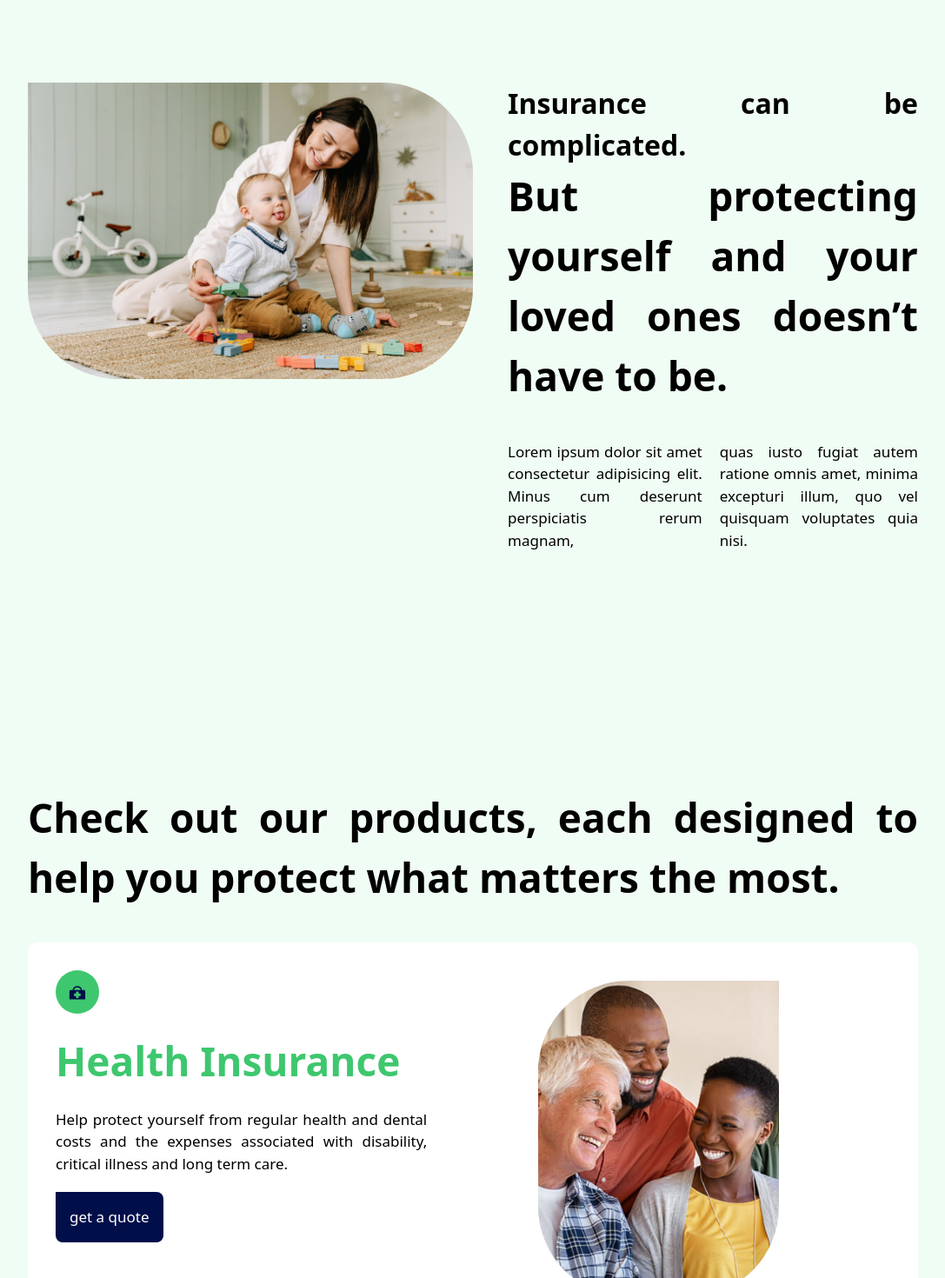
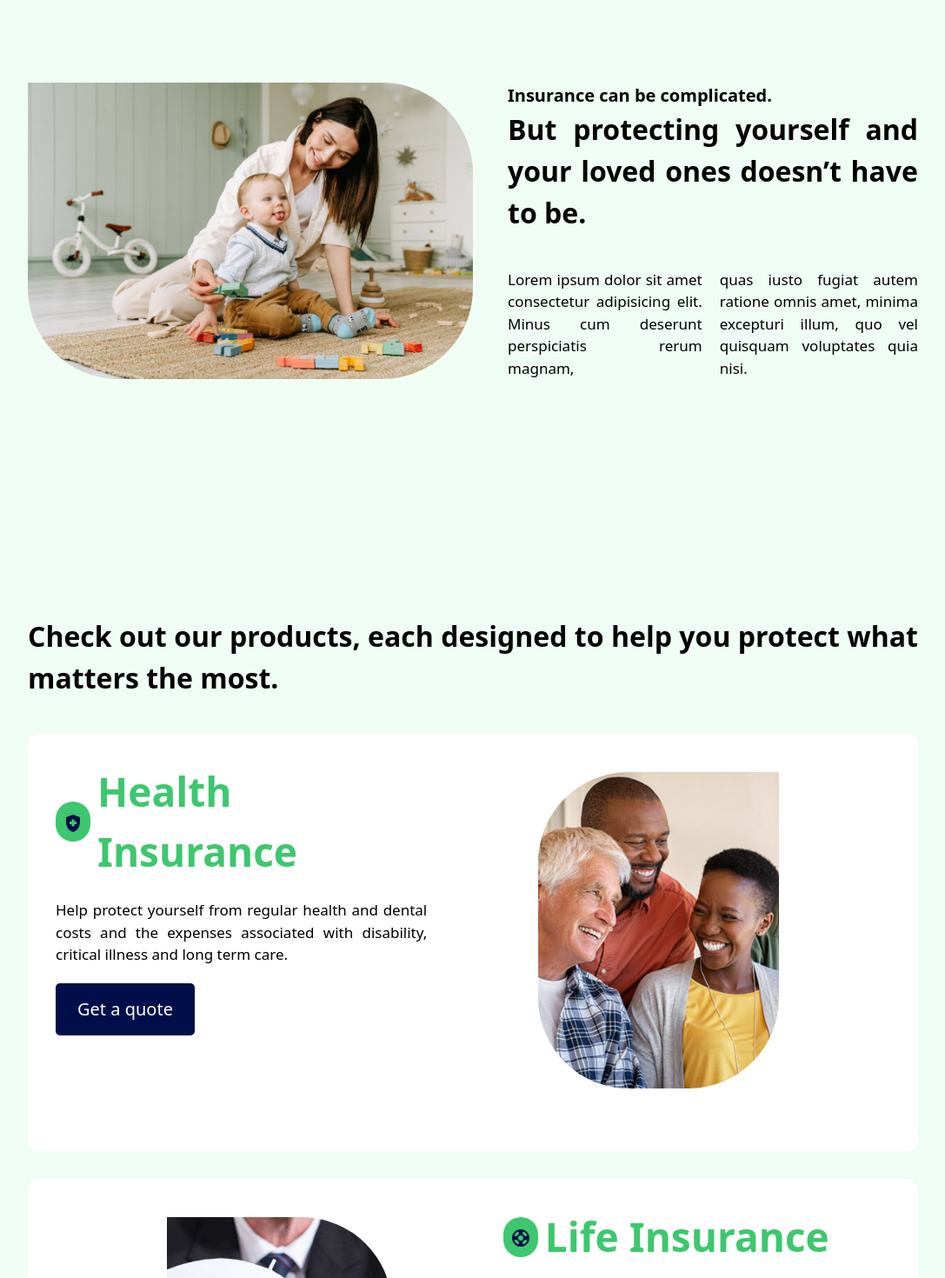
Before and after one commit to tejinder-pal-singh/universalInsurance, a React (Vite) app: page /services in a window 1280 px wide. Shown: the part 320-1790 px from the top of the page at 87% size, without its empty margins (96-1183 px from the left). Built offline with nearby package versions, Linux system fonts and the light colour scheme.

Commit message:
add animations

```diff
--- a/package.json
+++ b/package.json
@@ -10,7 +10,10 @@
     "preview": "vite preview"
   },
   "dependencies": {
+    "@emotion/react": "^11.11.1",
+    "@emotion/styled": "^11.11.0",
     "@mui/icons-material": "^5.11.16",
+    "@mui/material": "^5.13.6",
     "@types/react-router-hash-link": "^2.4.6",
     "framer-motion": "^10.12.17",
     "react": "^18.2.0",
--- a/src/components/Button.tsx
+++ b/src/components/Button.tsx
@@ -13,7 +13,7 @@ export const Button = ({
     text-[20px]
     py-[15px]
     px-[25px]
-
+ first-letter:capitalize
     rounded-[5px]`}
       onClick={onClick}
     >
--- a/src/pages/Services.tsx
+++ b/src/pages/Services.tsx
@@ -4,17 +4,77 @@ import travelInsurance from "../assets/travelinsurance.webp";
 import lifeInsurance from "../assets/lifeinsurance.jpg";
 import healthInsurance from "../assets/healthinsurance.jpg";
 import carInsurance from "../assets/carinsurance.webp";
-
+import HealthAndSafetyIcon from "@mui/icons-material/HealthAndSafety";
 import { ReactComponent as CarIcon } from "../assets/car.svg";
 import { ReactComponent as TravelIcon } from "../assets/travel.svg";
 import { ReactComponent as HealthIcon } from "../assets/health.svg";
 import { ReactComponent as LifeIcon } from "../assets/life.svg";
+import AirplanemodeActiveIcon from "@mui/icons-material/AirplanemodeActive";
 import { Link } from "react-router-dom";
+import { Button } from "../components/Button";
+import SupportIcon from "@mui/icons-material/Support";
+import { Variants, motion } from "framer-motion";
+const revealParent: Variants = {
+  initial: { opacity: 0 },
+  animate: {
+    opacity: 1,
+    transition: {
+      ease: "easeInOut",
+      duration: 0.5,
 
+      when: "beforeChildren",
+    },
+  },
+};
+const staggerParent: Variants = {
+  initial: { opacity: 0 },
+  animate: {
+    opacity: 1,
+    transition: {
+      ease: "easeInOut",
+      duration: 0.5,
+
+      when: "beforeChildren",
+      staggerChildren: 0.5,
+    },
+  },
+};
+const revealChildLeft: Variants = {
+  initial: { x: -100, opacity: 0 },
+  animate: {
+    x: 0,
+
+    opacity: 1,
+    transition: {
+      ease: "easeInOut",
+      duration: 0.5,
+    },
+  },
+};
+const buttonReveal: Variants = {
+  initial: { opacity: 0, y: 10 },
+  animate: {
+    opacity: 1,
+    y: 0,
+    transition: { ease: "easeInOut", duration: 0.5 },
+  },
+};
+const revealChildRight: Variants = {
+  initial: { x: 100, opacity: 0 },
+  animate: {
+    x: 0,
+
+    opacity: 1,
+    transition: {
+      ease: "easeInOut",
+      duration: 0.1,
+    },
+  },
+};
 export const insuranceTypes = [
   {
     id: "Health",
-    icon: <HealthIcon />,
+    icon: <HealthAndSafetyIcon />,
     name: "Health Insurance",
     imageUrl: healthInsurance,
     description:
@@ -22,14 +82,14 @@ export const insuranceTypes = [
   },
 
   {
-    icon: <LifeIcon />,
+    icon: <SupportIcon />,
     name: "Life Insurance",
     imageUrl: lifeInsurance,
     description:
       "Whether you want help covering final expenses or building a legacy, you can protect your family or business with term or permanent insurance from us.",
   },
   {
-    icon: <TravelIcon />,
+    icon: <AirplanemodeActiveIcon />,
     name: "Travel Insurance",
     imageUrl: travelInsurance,
     description:
@@ -43,24 +103,48 @@ export const Services = () => {
         <div className="navbar-spacer invisible py-10 lg:py-20">
           navbar plachoder
         </div>
-        <div className="heading font-bold text-3xl lg:text-6xl">
+        <motion.div
+          variants={revealParent}
+          initial="initial"
+          whileInView="animate"
+          className="heading font-bold text-3xl lg:text-6xl"
+        >
           Insurance Sevices
-        </div>
-        <div className=" section  pt-10  lg:py-40 min-h-min flex lg:flex-row flex-col gap-10 justify-between ">
-          <img
+        </motion.div>
+        <motion.div
+          variants={staggerParent}
+          initial="initial"
+          whileInView="animate"
+          className=" section  pt-10  lg:py-40 min-h-min flex lg:flex-row flex-col gap-10 justify-between "
+        >
+          <motion.img
+            variants={revealChildRight}
             src={single}
             className=" object-cover flex-grow  h-full w-full  lg:w-1/2 lg:h-1/2 rounded-r-[6.5rem] rounded-bl-[6.5rem]"
             alt=""
           />
 
-          <div className="paragraph  flex flex-col gap-10 lg:w-4/5 w-full  ">
-            <div className="title text-3xl  font-semibold lg:text-6xl  ">
-              <div className="text-2xl lg:text-5xl">
+          <motion.div
+            variants={staggerParent}
+            initial="initial"
+            whileInView="animate"
+            className="paragraph   flex flex-col gap-10 lg:w-4/5 w-full  "
+          >
+            <div className="title  font-semibold lg:text-2xl  ">
+              <motion.div
+                variants={revealChildLeft}
+                className="text-lg lg:text-xl"
+              >
                 Insurance can be complicated.
-              </div>
-              But protecting yourself and your loved ones doesn’t have to be.
+              </motion.div>
+              <motion.div variants={revealChildLeft} className="text-2xl ">
+                But protecting yourself and your loved ones doesn’t have to be.
+              </motion.div>
             </div>
-            <div className="paragraph flex flex-col lg:flex-row justify-between gap-5 text-lg">
+            <motion.div
+              variants={revealChildLeft}
+              className="paragraph flex flex-col lg:flex-row justify-between gap-5 text-lg"
+            >
               <div>
                 Lorem ipsum dolor sit amet consectetur adipisicing elit. Minus
                 cum deserunt perspiciatis rerum magnam,
@@ -69,17 +153,25 @@ export const Services = () => {
                 quas iusto fugiat autem ratione omnis amet, minima excepturi
                 illum, quo vel quisquam voluptates quia nisi.
               </div>
-            </div>
-          </div>
-        </div>
-        <div className="types text-4xl  py-10 lg:py-28 min-h-min flex flex-col gap-10 justify-between ">
-          <div className="heading font-semibold lg:text-6xl">
+            </motion.div>
+          </motion.div>
+        </motion.div>
+        <div className="types text-xl  py-10 lg:py-28 min-h-min flex flex-col gap-10 justify-between ">
+          <motion.div
+            variants={revealParent}
+            initial="initial"
+            whileInView="animate"
+            className="heading font-semibold text-2xl"
+          >
             Check out our products, each designed to help you protect what
             matters the most.
-          </div>
+          </motion.div>
           <div className="cardcontainer grid grid-cols-1 gap-8  ">
             {insuranceTypes.map((e, i) => (
-              <div
+              <motion.div
+                variants={revealChildRight}
+                initial="initial"
+                whileInView="animate"
                 id={e.id}
                 className={`p-8 space-y-3 min-h-[30rem] flex ${
                   i % 2 === 0
@@ -88,19 +180,27 @@ export const Services = () => {
                 } justify-between bg-white rounded-xl`}
               >
                 <div className=" flex  gap-5  flex-col ">
-                  <span className="w-fit h-fit p-3 text-secondary bg-primary rounded-full ">
-                    {e.icon}
-                  </span>
+                  <div className="flex flex-col gap-5 lg:flex lg:items-center lg:flex-row lg:gap-2">
+                    <div className="w-fit h-fit p-2 text-secondary bg-primary rounded-full ">
+                      {e.icon}
+                    </div>
 
-                  <h1 className="text-3xl lg:6xl font-semibold text-primary  capitalize ">
-                    {e.name}
-                  </h1>
+                    <h1 className="text-3xl lg:6xl font-semibold text-primary  capitalize ">
+                      {e.name}
+                    </h1>
+                  </div>
 
                   <p className="text-lg">{e.description}</p>
 
-                  <div className="call p-4 rounded-r-lg w-fit text-lg rounded-bl-lg bg-secondary text-white">
-                    get a quote
-                  </div>
+                  <motion.div
+                    variants={buttonReveal}
+                    initial="initial"
+                    whileInView="animate"
+                  >
+                    <Button className="w-fit bg-secondary text-white">
+                      get a quote
+                    </Button>
+                  </motion.div>
                 </div>
 
                 <div className="z-20 lg:px-32  pb-5 flex items-end  w-full h-[24rem] ">
@@ -114,15 +214,18 @@ export const Services = () => {
                     alt=""
                   />
                 </div>
-              </div>
+              </motion.div>
             ))}
           </div>
         </div>
       </div>
       <div className="investments text-lg px-10 py-10 lg:px-32  w-full h-full bg-breeze">
-        <div className="heading font-bold text-4xl  lg:text-6xl">
+        <motion.div
+          variants={revealChildLeft}
+          className="heading font-bold text-3xl  lg:text-6xl"
+        >
           Investment opportunities
-        </div>
+        </motion.div>
         <div className=" section  pt-10   lg:py-40 min-h-min flex lg:flex-row flex-col gap-10  ">
           <div className="paragraph flex flex-col gap-10 lg:w-4/5 w-full  ">
             <div className="title text-3xl lg:text-6xl font-semibold ">
```
Also changed, not shown: 1 other file (tests, documents, lock files or other folders).
